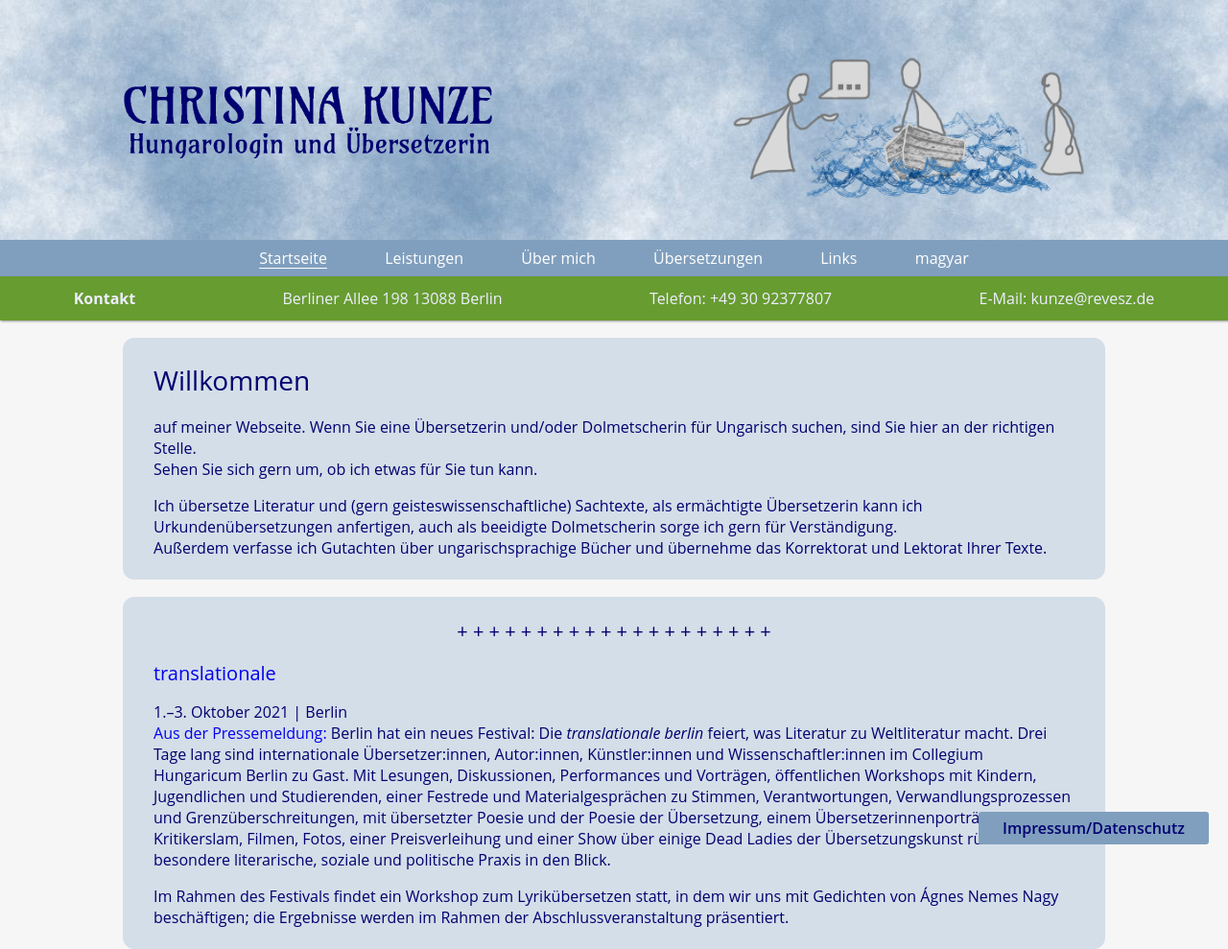
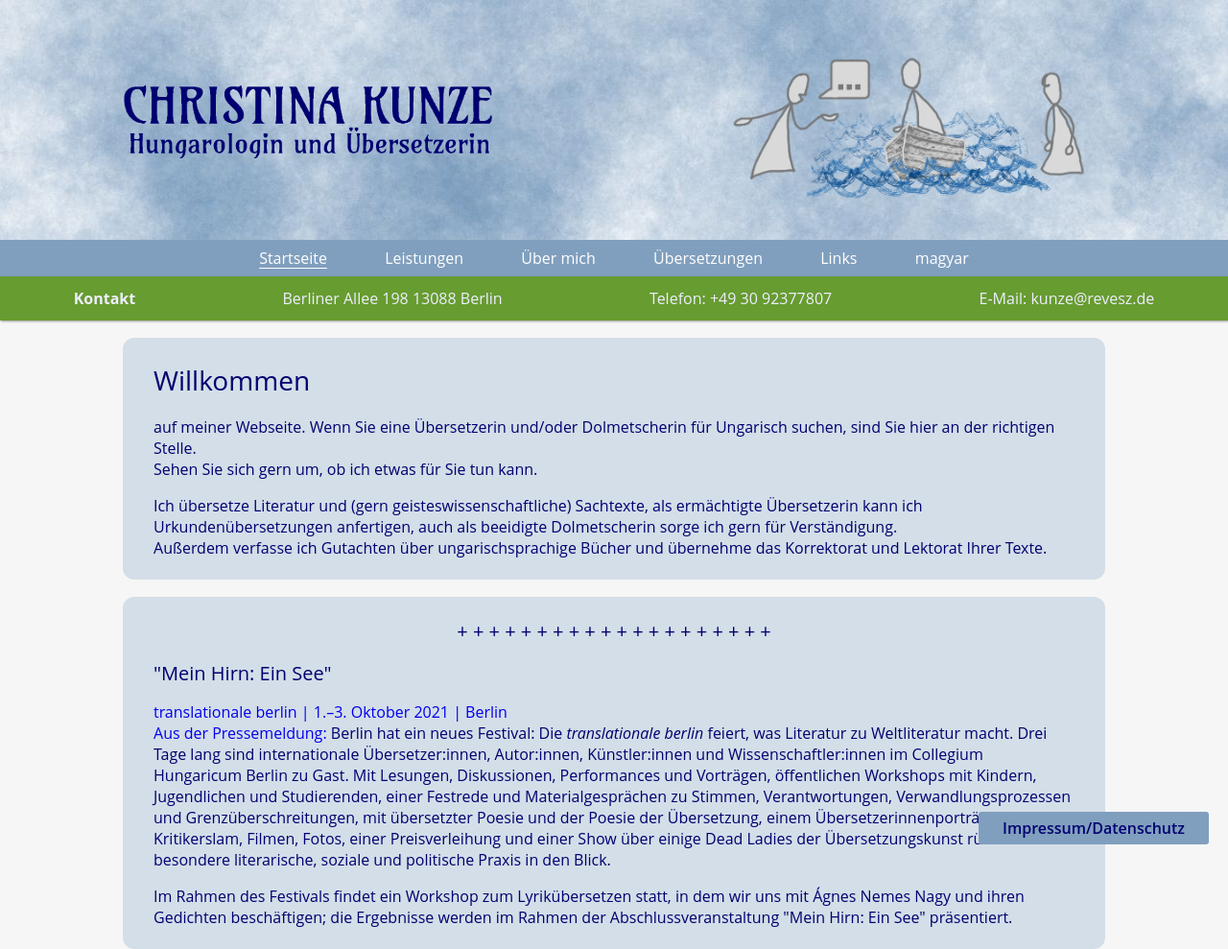
Before and after one commit to rixx/revesz.de, a Jekyll site: the page built from index.md, in a window 1280 px wide. Shown: the whole page at 96% size. Built offline with Jekyll 4.4.1, drawn with Linux system fonts in a browser that asks for light colours.

Commit message:
Update news.html

```diff
--- a/_includes/news.html
+++ b/_includes/news.html
@@ -1,8 +1,7 @@
 <h2 style="text-align: center"> + + + + + + + + + + + + + + + + + + + +</h2>
   <p>
-<h2><a href="https://www.translationale-berlin.net/" style="text-decoration: none;">translationale</a></2>
-<p>
-1.–3. Oktober 2021 | Berlin<br>
+<h2>"Mein Hirn: Ein See"</h2>
+  <a href="https://www.translationale-berlin.net/" style="text-decoration: none;">translationale berlin | 1.–3. Oktober 2021 | Berlin<br>
 <a href="https://www.translationale-berlin.net/festival/" style="text-decoration: none;">Aus der Pressemeldung:</a> Berlin hat ein neues Festival: Die <i>translationale berlin</i> feiert, was Literatur zu Weltliteratur macht. Drei Tage lang sind internationale Übersetzer:innen, Autor:innen, Künstler:innen und Wissenschaftler:innen im Collegium Hungaricum Berlin zu Gast. Mit Lesungen, Diskussionen, Performances und Vorträgen, öffentlichen Workshops mit Kindern, Jugendlichen und Studierenden, einer Festrede und Materialgesprächen zu Stimmen, Verantwortungen, Verwandlungsprozessen und Grenzüberschreitungen, mit übersetzter Poesie und der Poesie der Übersetzung, einem Übersetzerinnenporträt und einem Kritikerslam, Filmen, Fotos, einer Preisverleihung und einer Show über einige Dead Ladies der Übersetzungskunst rückt eine besondere literarische, soziale und politische Praxis in den Blick.
 <p>
-Im Rahmen des Festivals findet ein Workshop zum Lyrikübersetzen statt, in dem wir uns mit Gedichten von Ágnes Nemes Nagy beschäftigen; die Ergebnisse werden im Rahmen der Abschlussveranstaltung präsentiert.
+Im Rahmen des Festivals findet ein Workshop zum Lyrikübersetzen statt, in dem wir uns mit  Ágnes Nemes Nagy und ihren Gedichten beschäftigen; die Ergebnisse werden im Rahmen der Abschlussveranstaltung "Mein Hirn: Ein See" präsentiert.
```
